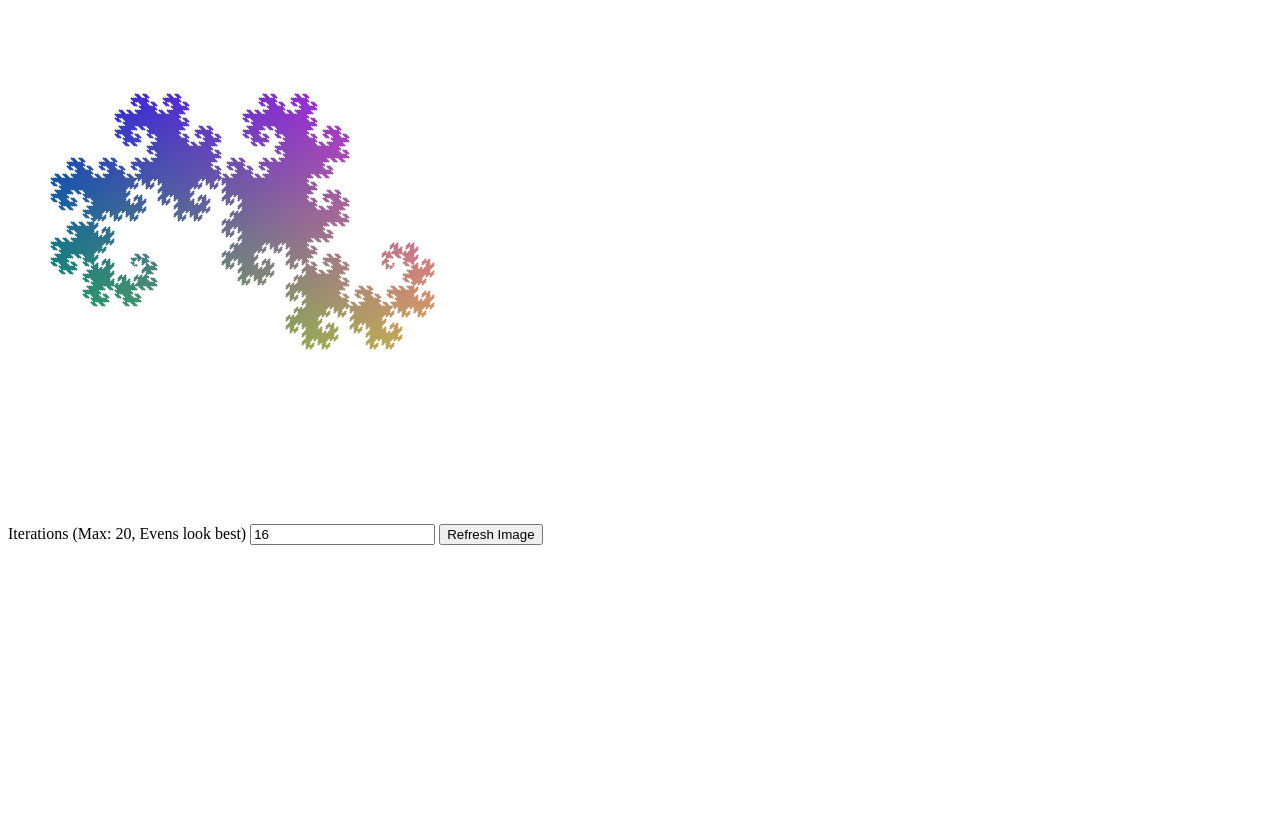
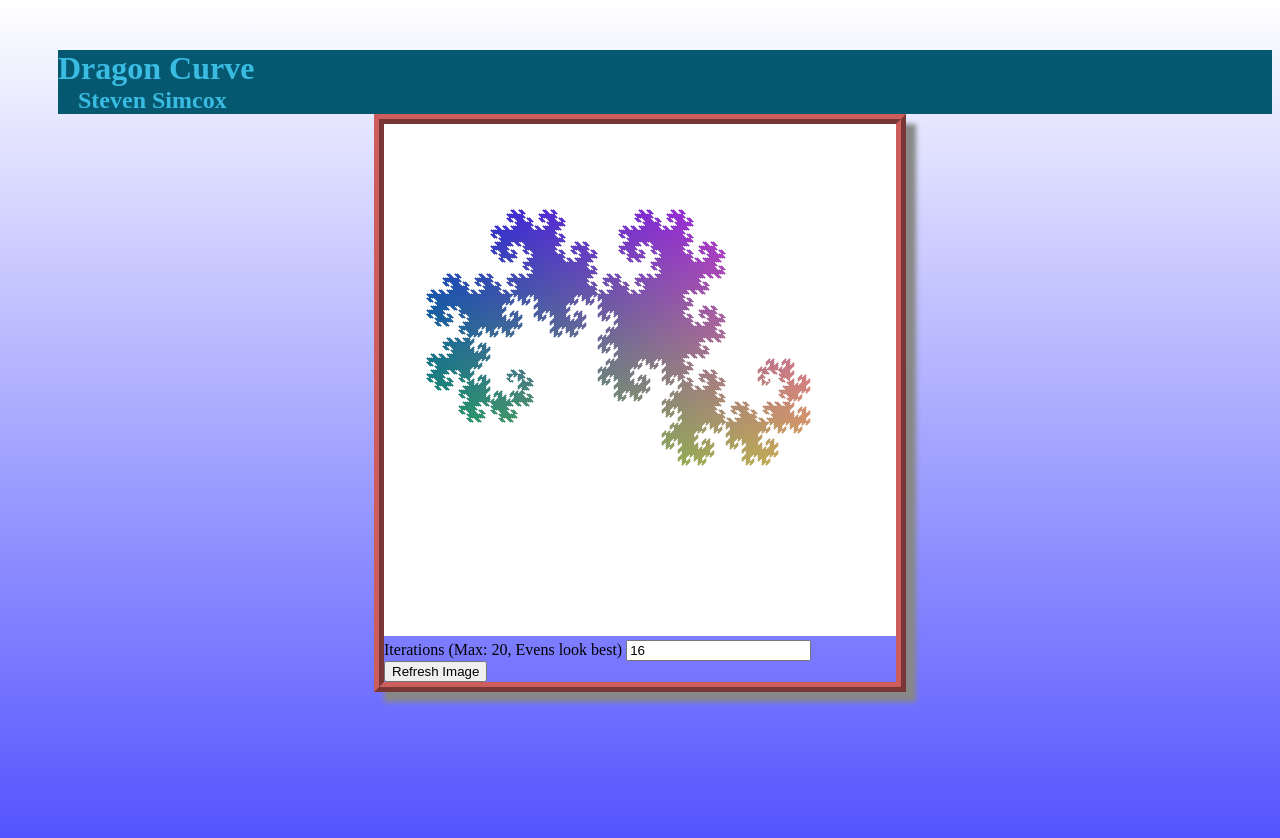
Before and after one commit to SSimcox/Graphics-I, a plain HTML site: page DragonCurve/index.html in a window 1280 px wide. Before the commit the page ends 800 px from the top, so only its background shows below. Drawn offline with Linux system fonts and the light colour scheme.

Commit message:
Add stylesheet for all graphics pages. Edit index.html to utilize new stylesheet in both Sierpinski and Dragon.

```diff
--- a/DragonCurve/index.html
+++ b/DragonCurve/index.html
@@ -5,6 +5,7 @@
         <meta http-equiv="Content-Type" content="text/html;charset=utf-8" >
         <title>Dragon Curve</title>
 
+        <link rel="stylesheet" type="text/css" href="../graphics.css">
         <script type="text/javascript" src="./Boilerplate/webgl-utils.js"></script>
         <script type="text/javascript" src="./Boilerplate/initShaders2.js"></script>
         <script type="text/javascript" src="./Boilerplate/MV.js"></script>
@@ -12,10 +13,12 @@
     </head>
 
     <body>
-        <canvas id="gl-canvas" width="512" height="512">
-        Oops ... your browser doesn't support the HTML5 canvas element
-        </canvas>
-        <div>
+    <h1>Dragon Curve</h1>
+    <h2>Steven Simcox</h2>
+        <div class="mainCanvas">
+            <canvas id="gl-canvas" width="512" height="512">
+                Oops ... your browser doesn't support the HTML5 canvas element
+            </canvas>
             Iterations (Max: 20, Evens look best)
             <input id="DCIterations" type="text" label="Iterations"  name="Iterations" value="16">
             <!--<input id="DCDirection" type="text"  name="Direction"value="0">-->
--- /dev/null
+++ b/graphics.css
@@ -0,0 +1,53 @@
+html {
+    font-size-adjust: 100%;
+}
+
+body {
+    height: 100vh;
+    background-color: red;
+    background-image: linear-gradient(to bottom, white, rgba(80,80,255, 1));
+}
+
+a:link, a:visited, a:hover,  a:active  {
+    color:inherit;
+    background-color:transparent;
+    text-decoration:none
+}
+
+h1{
+    background-color: #065870;
+    margin: 50px 0px 0px 50px;
+    color: #3abbe2;
+}
+
+h2{
+    background-color: #065870;
+    margin: 0px 0px 0px 50px;
+    padding-left: 20px;
+    color: #3abbe2;
+}
+
+canvas {
+    margin: 0px auto;
+}
+
+.gameList {
+    display: flex;
+    justify-content: space-around;
+}
+
+
+.gameName {
+    display: inline-block;
+    font-size: 2em;
+    text-decoration: none;
+    background-color: rgba(80,255, 80, 1);
+}
+
+.mainCanvas {
+    width: 512px;
+    margin: 0px auto;
+    border: ridge 10px indianred;
+    box-shadow: 10px 10px 5px #888888;
+    align-content: center;
+}
```
Also changed, not shown: SierpinskiMountain/index.html (+4 -1 lines).
